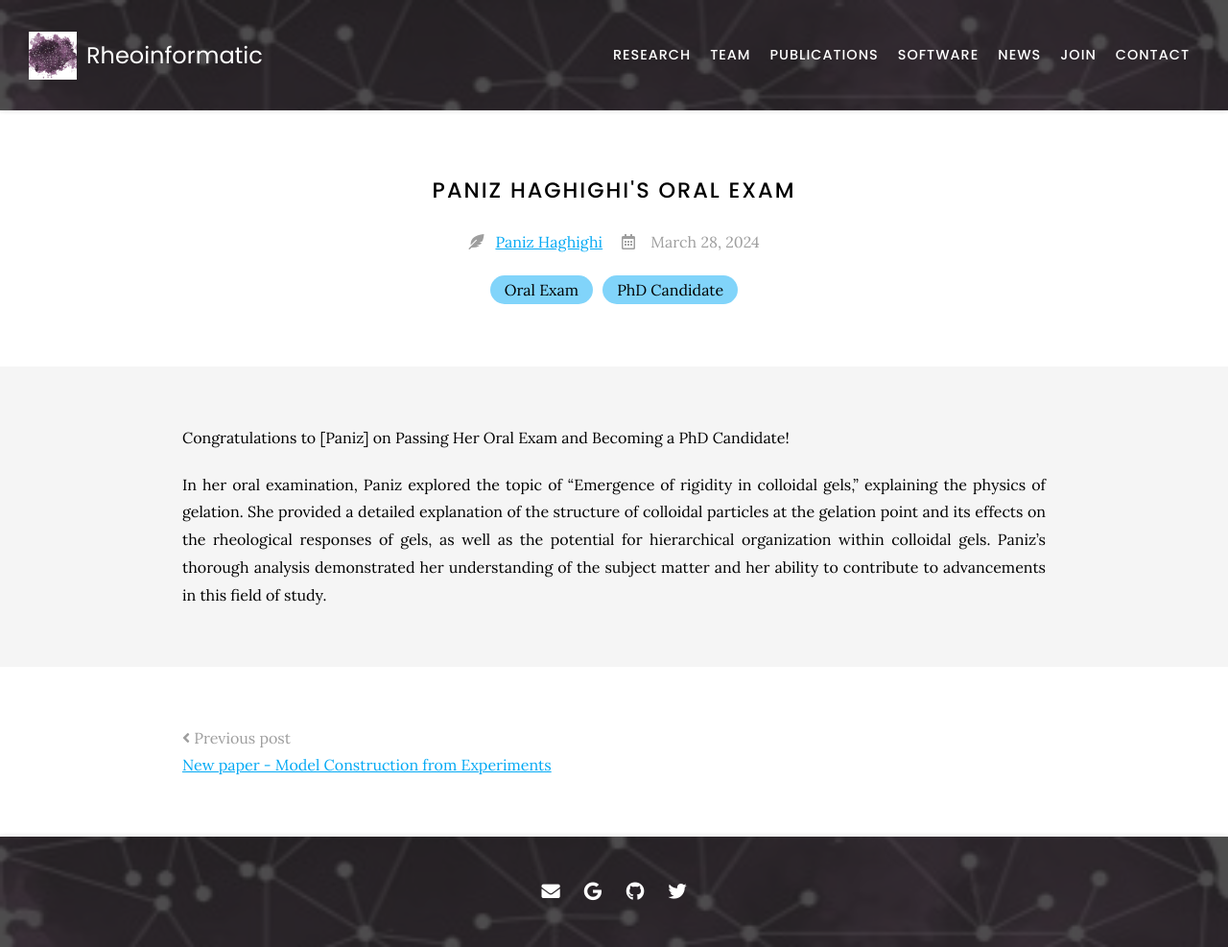
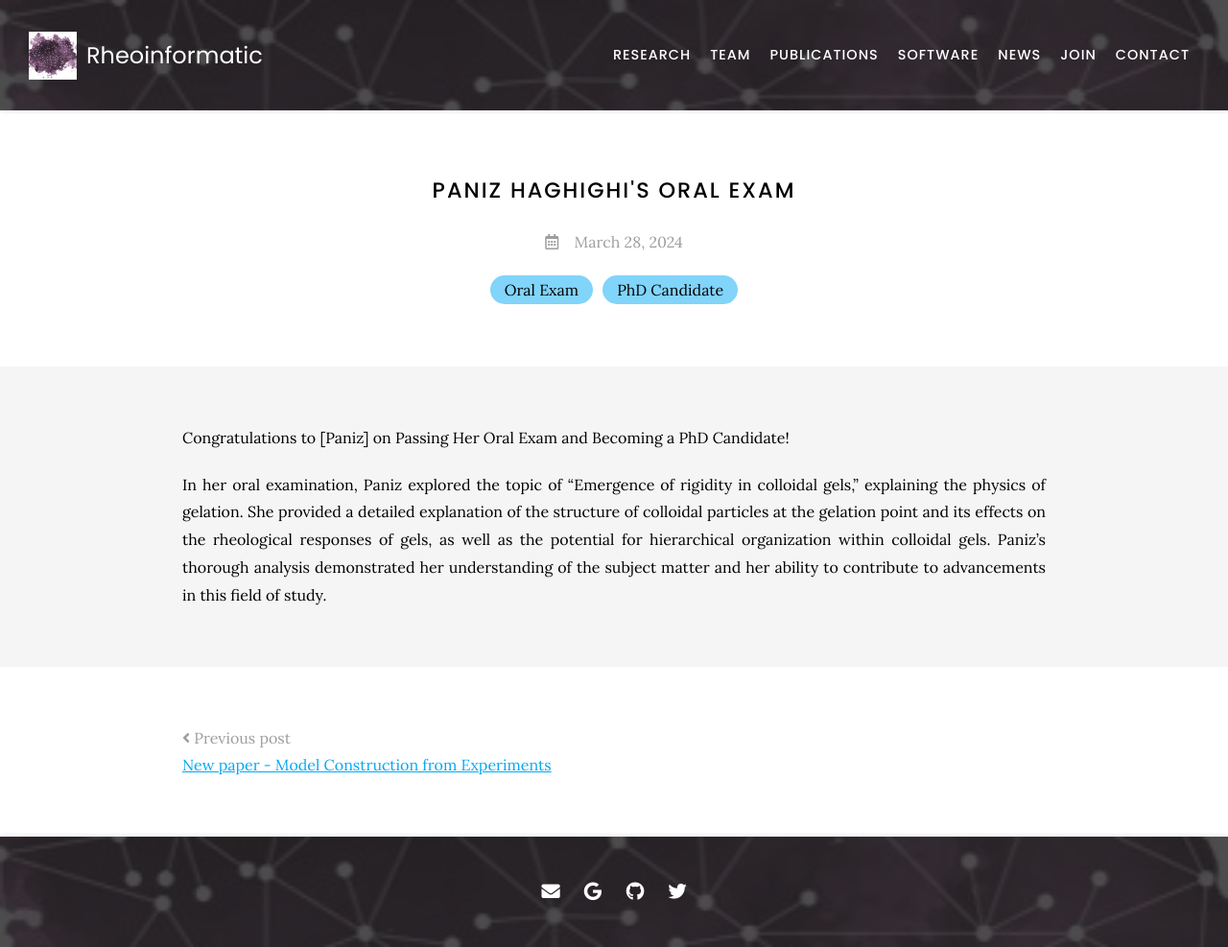
Before and after one commit to procf/procf.github.io, a Jekyll site: the page built from _posts/2024-03-28-paniz-oral-exam.md, in a window 1280 px wide. Shown: the whole page at 96% size. Built offline with Jekyll 4.4.1, drawn with Linux system fonts in a browser that asks for light colours; nearby versions of some CDN libraries.

Commit message:
paniz oral exam

```diff
--- a/_posts/2024-03-28-paniz-oral-exam.md
+++ b/_posts/2024-03-28-paniz-oral-exam.md
@@ -1,6 +1,5 @@
 ---
 title: Paniz Haghighi's Oral Exam
-author: Paniz Haghighi
 member: paniz-haghighi
 tags:
 - Oral Exam
```
